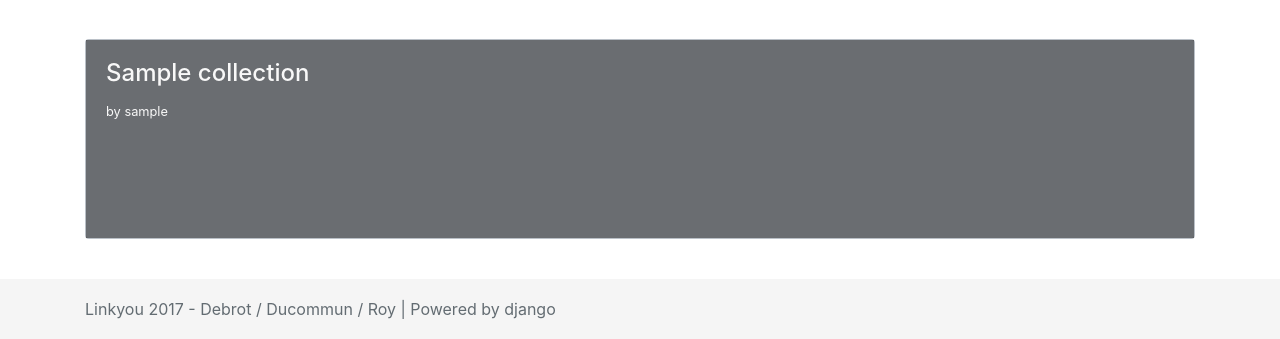
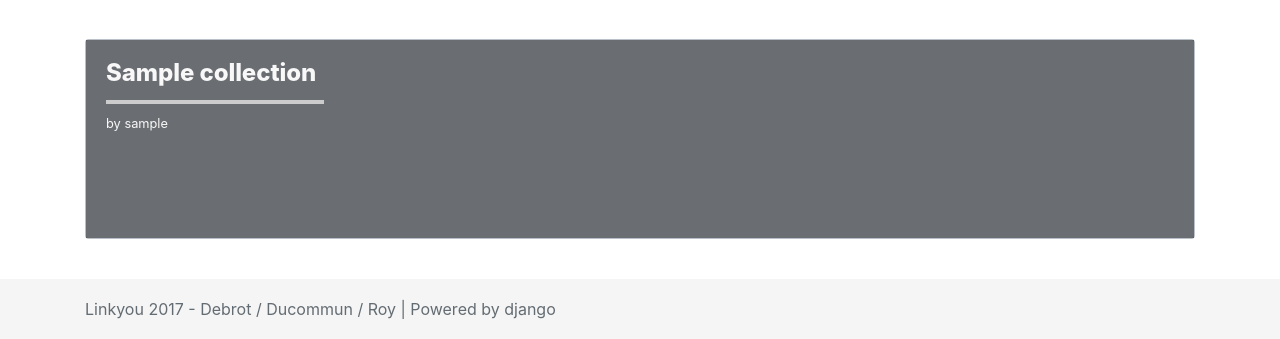
Before and after one commit to HE-Arc/LinkYou, a Django app: a page that uses linkyouapp/templates/home.html in a window 1280 px wide. Shown: the part 817-1156 px from the top of the page. Run offline with Django 3.2, Linux system fonts and the light colour scheme; tables that the repository leaves empty hold one stand-in row (values such as "Sample post"); grey boxes marked "Sample" are stand-in pictures; some libraries are stand-ins or nearby versions.

Commit message:
Reworked collection link on homepage cases

```diff
--- a/linkyouapp/static/css/linkyou.css
+++ b/linkyouapp/static/css/linkyou.css
@@ -24,6 +24,19 @@
 .coll-case a{
   color: #f8f8f8;
   text-decoration: none;
+}
+
+.coll-case h4{
+  font-weight: 800;
+  letter-spacing: -.08px;
+  margin-bottom: 0;
+}
+
+.coll-case hr{
+  border: 2px solid #CCC;
+  width: 20%;
+  display: inline-block;
+  margin: 0;
 }
 
 .coll-case .text-muted{
--- a/linkyouapp/templates/home.html
+++ b/linkyouapp/templates/home.html
@@ -35,6 +35,7 @@
             <a class="filter-coll" href="{% url "collection_detail" c.slug c.pk%}">
             <div class="card-block">
               <h4 class="card-title">{{ c.name }}</h4>
+              <hr/>
               <p class="card-text"><small>by {{c.user_it_belongs.username}}</small></p>
             </div>
           </a>
```
